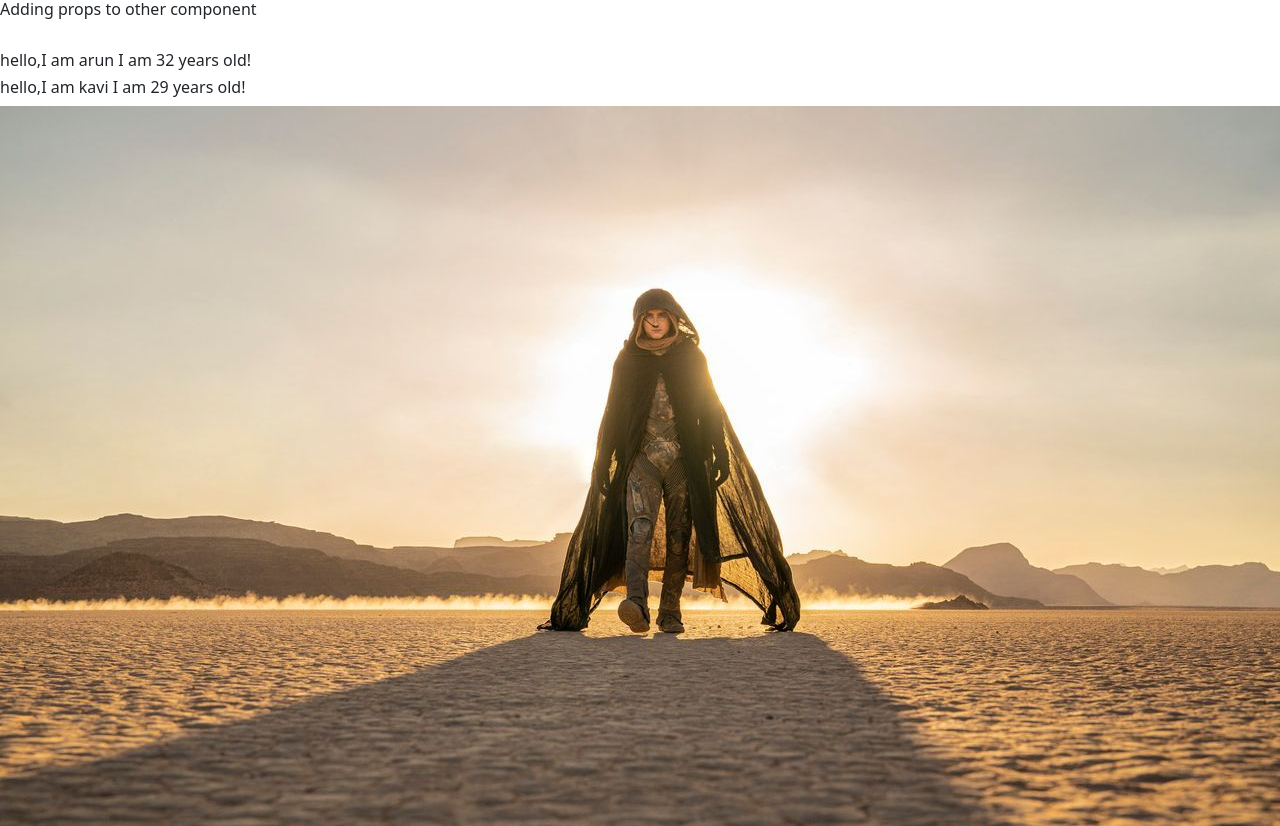
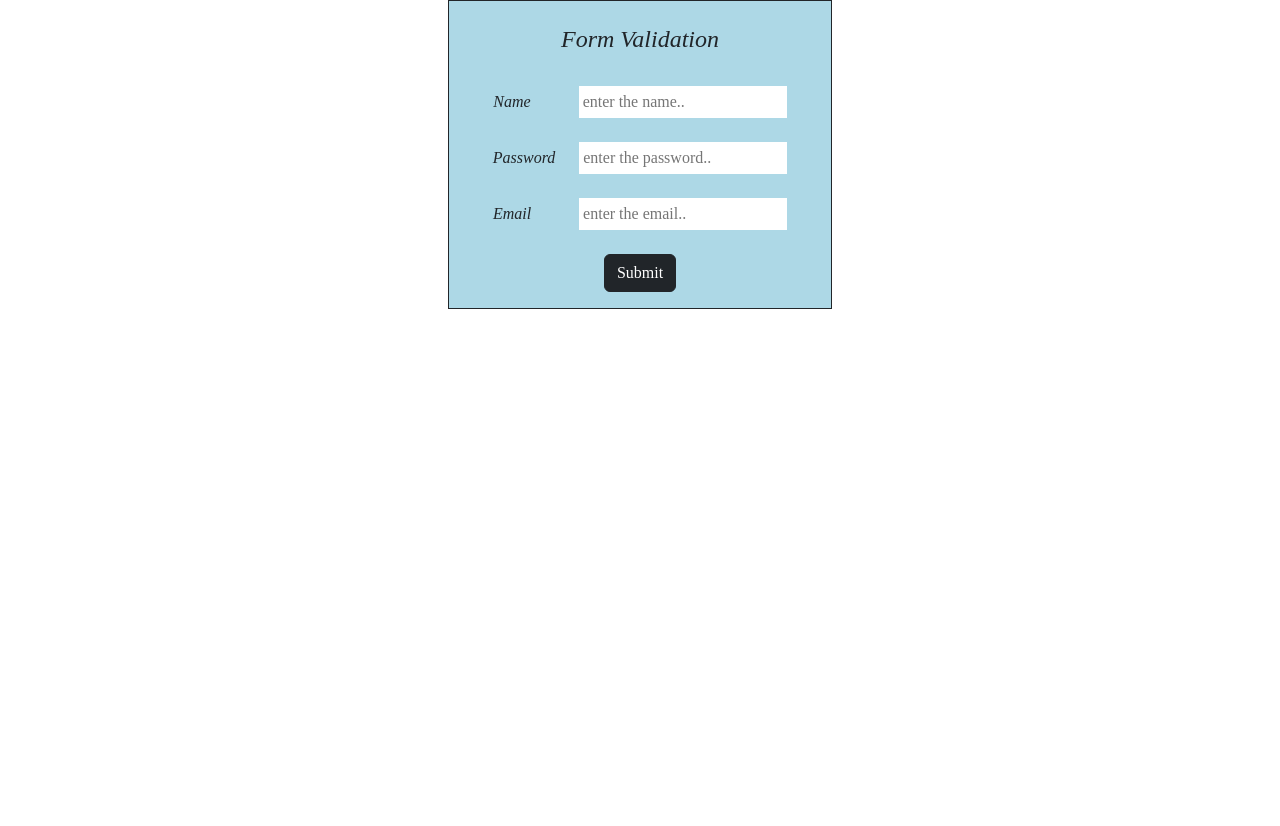
Before and after one commit to dhinakar4/develop-s, a React (Vite) app: page / in a window 1280 px wide. After the commit the page ends 800 px from the top, so only its background shows below. Built offline with nearby package versions, Linux system fonts and the light colour scheme; a web font is replaced by a local one.

Commit message:
update files

```diff
--- a/src/App.jsx
+++ b/src/App.jsx
@@ -2,8 +2,11 @@
 
 function app(props){
     return(
+
         <div>
+            <h5>Adding props to other component :</h5><br />
             <h6>hello,I am {props.name} I am {props.age} years old!</h6>
+            <p style={{color : 'blue'}}>Lorem ipsum dolor, sit amet consectetur adipisicing elit. Reprehenderit eum cupiditate enim modi quo sed, consequatur iste nam! Iure, alias perferendis maiores vel itaque ipsum dicta tenetur ea deserunt provident?</p>
         </div>
     )
 } export default app
--- /dev/null
+++ b/src/Form.jsx
@@ -0,0 +1,81 @@
+import { useEffect, useState } from "react";
+import 'bootstrap/dist/css/bootstrap.min.css';
+import Button from 'react-bootstrap/Button';
+
+
+
+function Form(){
+    const [name,setname] = useState("");
+    const [password,setpassword] = useState("");
+    const [email,setemail] = useState("");
+    const [validName,setvalidName] = useState(false);
+    const [validPassword,setvalidPassword] = useState(false);
+    const [validEmail,setvalidEmail] = useState(false);
+
+    const emailregex = /^[a-z@0-9A-Z.]{4,25}$/;
+    const pwdregex = /^[A-Z0-9'$._@]{4,8}$/;
+
+    useEffect (() => {
+        if (name.length >= 3) {
+            setvalidName(true);
+        } else {
+            setvalidName(false);
+        }
+    },[name]);
+
+    useEffect (() => {
+        if (pwdregex.test(password)) {
+            setvalidPassword(true);
+        } else {
+            setvalidPassword(false);
+        }
+    },[password]);
+
+    useEffect (() => {
+        if (emailregex.test(email)) {
+            setvalidEmail(true);
+        } else {
+            setvalidEmail(false);
+        }
+    },[email])
+
+    const handle = (e) => {
+        e.preventDefault();
+        if (validName && validPassword && validEmail) {
+            alert('Accept the datas')
+        } else {
+            alert('Check the datas');
+        }
+    }
+    return (
+    <div style={{height: "50%",width: "30%",backgroundColor: "lightblue",margin: "auto",fontFamily: "serif"}}
+    className="fst-italic border border-dark">
+        <center>
+        <h4 className="pt-4 fs-bolder">Form Validation</h4>
+        <form onSubmit={handle}>
+        <br />
+        <label>Name </label>
+        <input type="text" placeholder="enter the name.." className="ms-5 p-1"
+        value={name} onChange={(e) => setname(e.target.value)}
+        style={{border: validName ? "2px solid green" : name ? "2px solid red" : "black"}}/>
+        <br /> <br />
+
+
+        <label>Password </label>
+        <input type="text" placeholder="enter the password.." className="ms-4 p-1"
+        value={password} onChange={(e) => setpassword(e.target.value)}
+        style={{border: validPassword ? "2px solid green" : password ? "2px solid red" : "black"}}/>
+        <br /> <br />
+
+
+        <label>Email </label>
+        <input type="text" placeholder="enter the email.." className="ms-5 p-1"
+        value={email} onChange={(e) => setemail(e.target.value)}
+        style={{border: validEmail ? "2px solid green" : email ? "2px solid red" : "black"}} />
+        <br /><br />
+        <button type="submit" className="btn btn-dark mb-3">Submit</button>
+        </form>
+        </center>
+    </div>
+)
+} export default Form;
--- a/src/Mycom.jsx
+++ b/src/Mycom.jsx
@@ -4,11 +4,9 @@ import App from './App'
 function mycom(){
     return(
         <div>
-            <h6>Adding props to other component</h6>
-            <br />
-            <App name ="arun" age ={32} />
+            <App name ="arun" age ={32}/>
             <App name ="kavi" age={29}/>
-            <img src="../src/assets/img1.jpg" alt="" />
+            <App name ="diya" age={20}/>
         </div>
     )
-} export default mycom;
+} export default mycom
--- a/src/main.jsx
+++ b/src/main.jsx
@@ -7,6 +7,7 @@ import State from './State.jsx'
 import Props from './Props.jsx';
 import States from './States.jsx';
 import Mycom from './Mycom.jsx'
+import Form from './Form.jsx'
 
 
 
@@ -18,6 +19,7 @@ createRoot(document.getElementById('root')).render(
     {/* <State />
     <Props name = "jhon" age = "31" city = "North!" />
     <States /> */}
-    <Mycom />
+    {/* <Mycom /> */}
+    <Form />
   </StrictMode>,
 )
```
